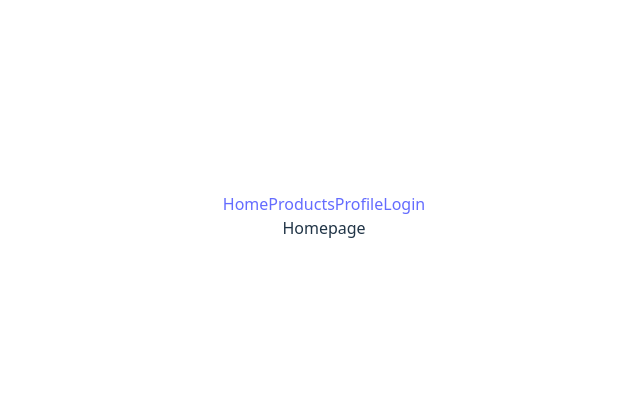
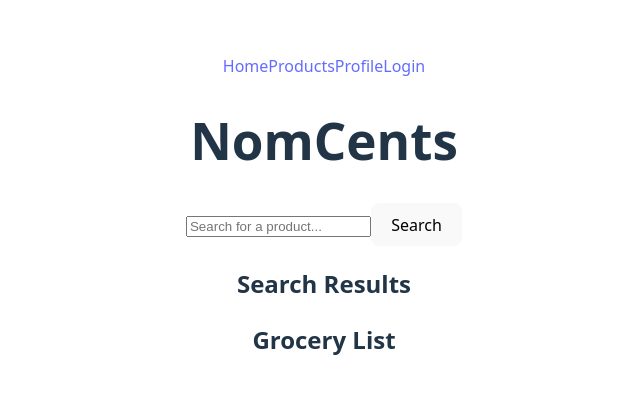
Before and after one commit to ededd9/NomCents, a React (Vite) app in the folder frontend/: page / in a window 1280 px wide. Shown: the part 184-578 px from the top of the page, without its empty margins (316-956 px from the left). Built offline with nearby package versions, Linux system fonts and the light colour scheme.

Commit message:
Skeleton code of searching / viewing list from api or db

```diff
--- a/frontend/src/pages/Homepage.jsx
+++ b/frontend/src/pages/Homepage.jsx
@@ -1,5 +1,72 @@
-const Homepage = () => {
-  return <div>Homepage</div>;
-};
+import { useState } from "react";
+
+function Homepage() {
+  const [product, setProduct] = useState("");
+  const [results, setResults] = useState([]);
+  const [groceryList, setGroceryList] = useState([]);
+  const searchProducts = async () => {
+    try {
+      const response = await fetch(
+        `https://world.openfoodfacts.org/cgi/search.pl?search_terms=${product}&page_size=10&json=true`
+      );
+      const data = await response.json();
+      setResults(data.products);
+    } catch (error) {
+      console.error("Error fetching products:", error);
+    }
+  };
+  //adding current product state to grocery list
+  const addToGroceryList = (product) => {
+    setGroceryList([...groceryList, product]);
+  };
+
+  return (
+    <div className="Homepage">
+      <h1>NomCents</h1>
+
+      <div>
+        <input
+          type="text"
+          placeholder="Search for a product..."
+          value={product}
+          onChange={(e) => setProduct(e.target.value)}
+        />
+        <button onClick={searchProducts}>Search</button>
+      </div>
+
+      <div>
+        <h2>Search Results</h2>
+        <ul>
+          {results.map((product) => (
+            <li key={product.id}>
+              <h3>{product.product_name}</h3>
+              <p>Brand: {product.brands}</p>
+              <p>
+                <img src={product.image_url}></img>
+              </p>
+              <button onClick={() => addToGroceryList(product)}>
+                Add to Grocery List
+              </button>
+            </li>
+          ))}
+        </ul>
+      </div>
+
+      {/* Grocery List */}
+      <div className="grocery-list-section">
+        <h2>Grocery List</h2>
+        <ul>
+          {groceryList.map((item, index) => (
+            <li key={index}>
+              <h3>{item.product_name}</h3>
+              <p>Brand: {item.brands}</p>
+              <p>Image: </p>
+            </li>
+          ))}
+        </ul>
+      </div>
+    </div>
+  );
+}
 
 export default Homepage;
```
